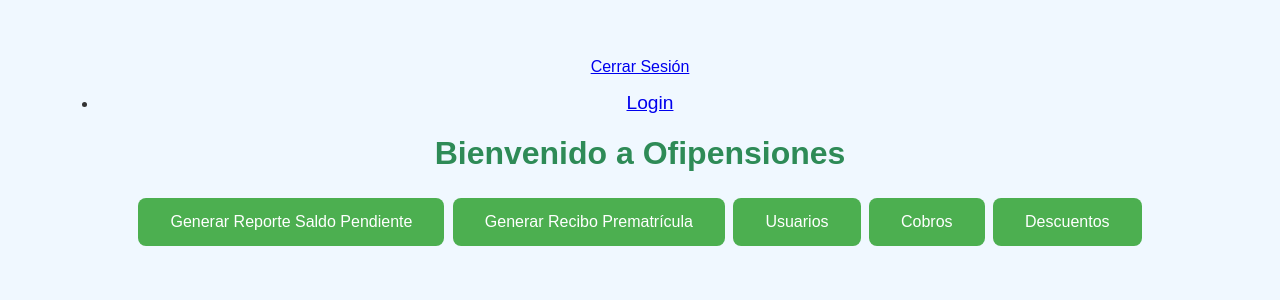
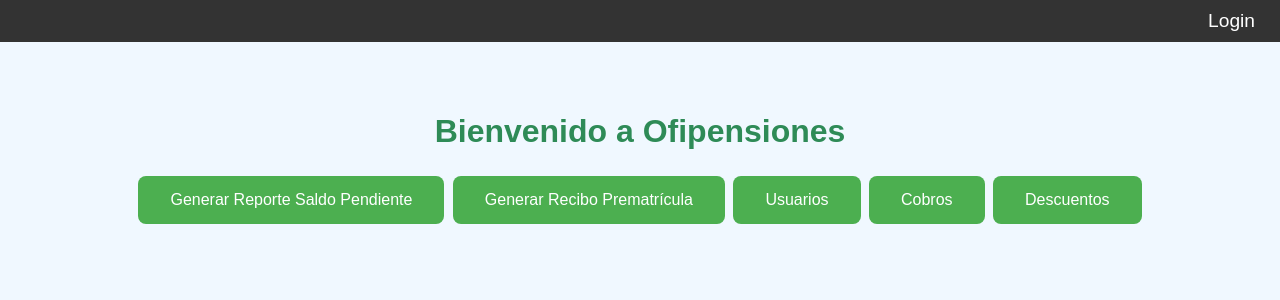
Before and after one commit to isis2503-SQL-Injection/OfipensionesApp, a Django app: template ofipensiones/templates/index.html in a window 1280 px wide. Shown: the top 300 px of the page. Run offline with Django 3.2, Linux system fonts and the light colour scheme; the template is opened without the code that fills it, so the values that code supplies are empty.

Commit message:
IT WOOOOOOORKS

```diff
--- a/ofipensiones/settings.py
+++ b/ofipensiones/settings.py
@@ -155,8 +155,8 @@ EMAIL_HOST_PASSWORD = 'ykeb cpga sfjy heod'
 
 LOGIN_URL = "/login/auth0"
 LOGIN_REDIRECT_URL = "/"
-LOGOUT_REDIRECT_URL ="https://dev-58o2d2rv00kn78f5.us.auth0.com/v2/logout?returnTo=http%3A%2F%2Flocalhost"
-SOCIAL_AUTH_TRAILING_SLASH = False # Remove end slash from routes
+LOGOUT_REDIRECT_URL ="https://dev-58o2d2rv00kn78f5.us.auth0.com/v2/logout?returnTo=http%3A%2F%2Flocalhost:8000"
+SOCIAL_AUTH_TRAILING_SLASH = False
 SOCIAL_AUTH_AUTH0_DOMAIN = 'dev-58o2d2rv00kn78f5.us.auth0.com'
 SOCIAL_AUTH_AUTH0_KEY = 'kJfxxY2ndiUaAoKSCaPHOvMKTpg59C5C'
 SOCIAL_AUTH_AUTH0_SECRET = 'F2KMBBaSsNqHhkB3gIoc1Sy95Xm1oZS4geiz-QIknp_ATJypyqh3FnQlLRjkvr47'
--- a/ofipensiones/templates/index.html
+++ b/ofipensiones/templates/index.html
@@ -4,24 +4,34 @@
     <meta charset="UTF-8">
     <meta name="viewport" content="width=device-width, initial-scale=1.0">
     <title>Ofipensiones</title>
-    <a href="{% url 'logout' %}">Cerrar Sesión</a>
-    <form class="form-inline my-2 my-lg-0">
-        {% if user.is_authenticated %}
-        <ul class="nav navbar-nav navbar-right">
-            <li><a style="font-size:120%" class="nav-link">{{ user.username }}</a></li>
-            <li><a style="font-size:120%; padding-right:20px" class="nav-link" href="/logout">Log out</a></li>
-        </ul>
-        {% else %}
-        <ul class="nav navbar-nav navbar-right">
-            <li><a style="font-size:120%; padding-right:20px" class="navbar-link" href="/login/auth0">Login</a></li>
-        </ul>
-        {% endif %}
-      </form>
     <style>
         body {
             font-family: Arial, sans-serif;
             background-color: #f0f8ff;
             color: #333;
+            padding: 0;
+            margin: 0;
+        }
+        .navbar {
+            display: flex;
+            justify-content: flex-end;
+            align-items: center;
+            background-color: #333;
+            padding: 10px;
+        }
+        .navbar a, .navbar button {
+            color: white;
+            font-size: 120%;
+            text-decoration: none;
+            padding: 0 15px;
+            background: none;
+            border: none;
+            cursor: pointer;
+        }
+        .navbar a:hover, .navbar button:hover {
+            color: #ddd;
+        }
+        .container {
             text-align: center;
             padding: 50px;
         }
@@ -50,6 +60,24 @@
     </style>
 </head>
 <body>
+    <div class="navbar">
+        {% if user.is_authenticated %}
+            <!-- Botón de login para iniciar sesión con otra cuenta -->
+            <a href="/login/auth0">Login</a>
+            <!-- Mostrar el nombre de usuario -->
+            <span class="nav-link">{{ user.username }}</span>
+            <!-- Botón de cierre de sesión -->
+            <form action="{% url 'logout' %}" method="post" style="display:inline;">
+                {% csrf_token %}
+                <button type="submit">Cerrar Sesión</button>
+            </form>
+        {% else %}
+            <!-- Botón de login cuando el usuario no está autenticado -->
+            <a class="navbar-link" href="/login/auth0">Login</a>
+        {% endif %}
+    </div>
+
+    <div class="container">
         <h1>Bienvenido a Ofipensiones</h1>
         <div class="button-container">
             <button class="button" onclick="location.href='#'">Generar Reporte Saldo Pendiente</button>
@@ -57,7 +85,7 @@
             <button class="button" onclick="location.href='/usuarios'">Usuarios</button>
             <button class="button" onclick="location.href='/cobros'">Cobros</button>
             <button class="button" onclick="location.href='/descuentos'">Descuentos</button>
-
+        </div>
     </div>
 </body>
 </html>
--- a/responsableEconomico/models.py
+++ b/responsableEconomico/models.py
@@ -2,6 +2,7 @@
 from django.db import models
 
 class ResponsableEconomico(models.Model):
-    documento_identidad = models.CharField(max_length=100)
-    relacionConEstudiante = models.CharField(max_length=100)
+    documentoIdentidad = models.CharField(max_length=100)
     saldoPendiente = models.FloatField(null = False, blank = False)
+
+    objects = models.Manager()
```
Also changed, not shown: estudiante/models.py (+7 -1 lines), pagos/templates/accesoDenegado.html (added, +27 -0 lines), pagos/views.py (+18 -11 lines), responsableEconomico/admin.py (line endings or trailing spaces), responsableEconomico/migrations/0002_rename_documento_identidad_responsableeconomico_documentoidentidad_and_more.py (added). Lines whose indentation alone changed are shown as unchanged.
